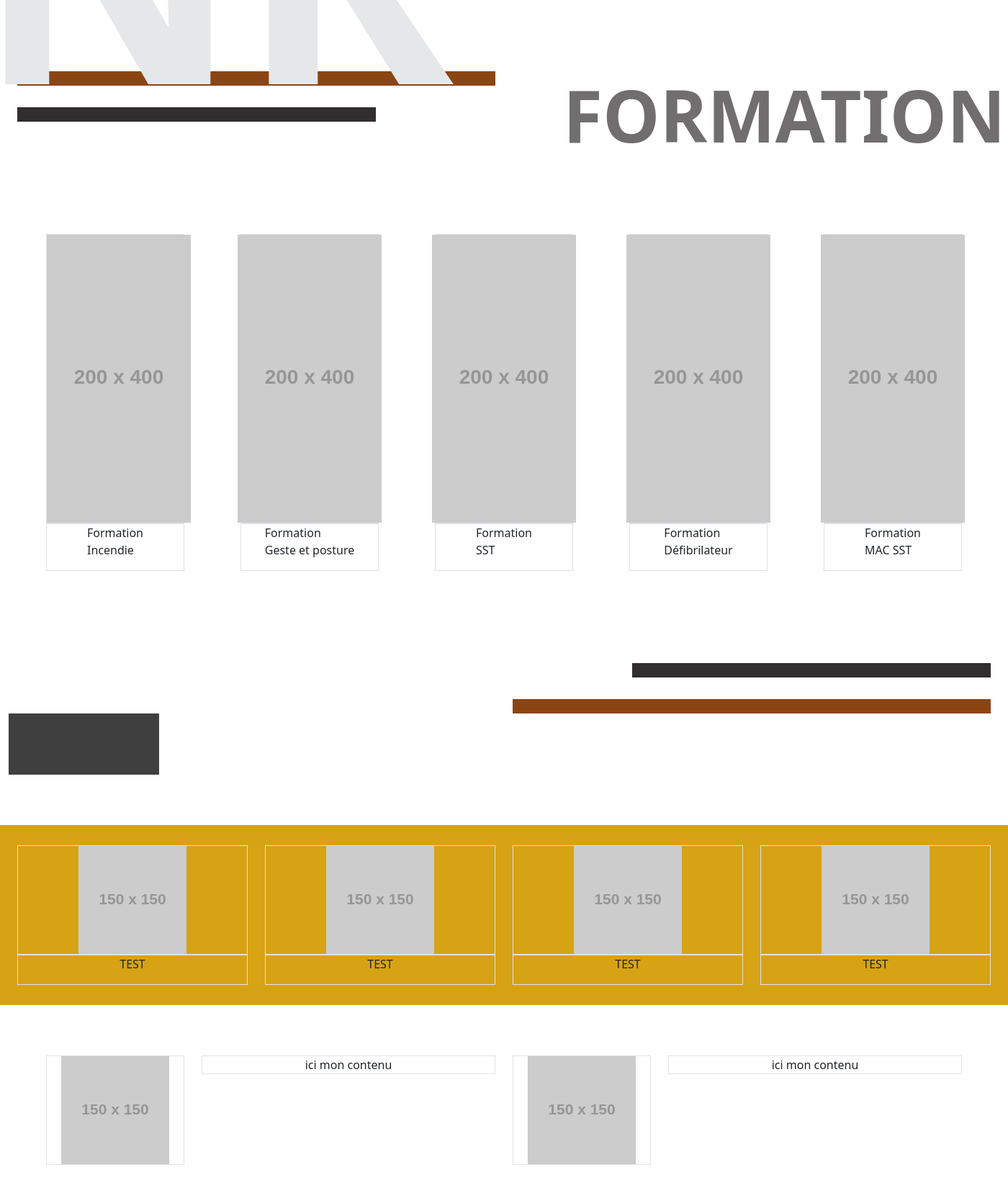
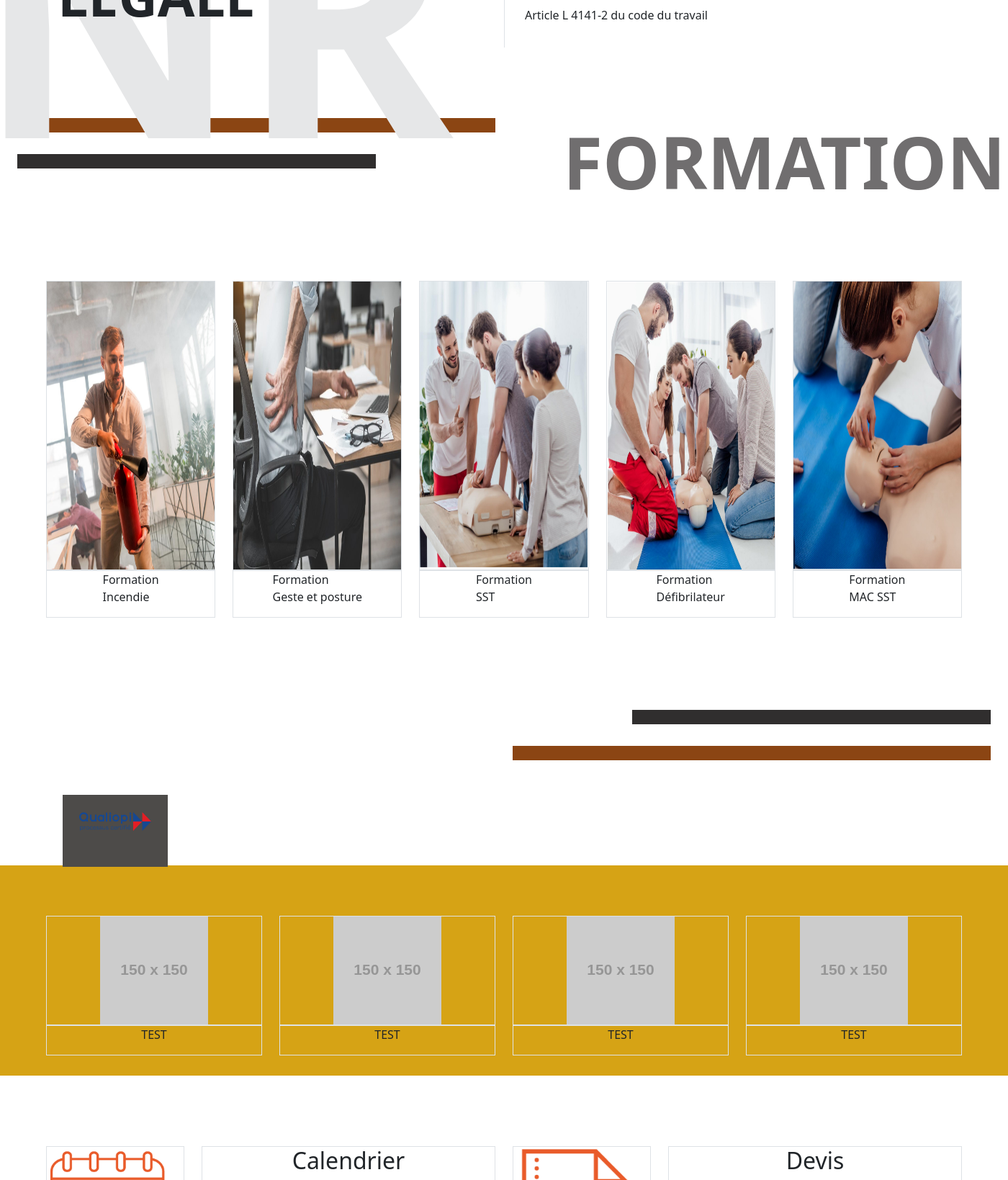
Before and after one commit to TheMaxium69/NRPrevention-SiteWeb, a PHP site: page / in a window 1400 px wide; the page is wider, and only the part inside the window is pictured. Shown: the part 1645-3284 px from the top of that part at 72% size. Run offline with PHP 8.4, Linux system fonts and the light colour scheme; grey boxes labelled with a size stand in for pictures from a placeholder-image service; some libraries are stand-ins or nearby versions.

Commit message:
Update index intégration

```diff
--- a/css/index.css
+++ b/css/index.css
@@ -7,18 +7,27 @@ body {
 #sectionCL,
 #sectionTF,
 #sectionF,
-#sectionQ {
+#sectionCD {
     margin-top: 5%;
     margin-bottom: 5%;
     padding-top: 2%;
     padding-bottom: 2%;
 }
 
-#sectionQ {
+#section {
+    padding: 5%;
+}
+
+#sectionQ2 {
+    padding-top: 5%;
+    padding-bottom: 2%;
+}
+
+#sectionQ2 {
     background-color: #d6a315;
 }
 
-#sectionQ .p {
+#sectionQ2 .p {
     color: aliceblue;
 }
 
@@ -54,7 +63,7 @@ section .fontCadreLegale {
     left: -33px;
     z-index: 1;
     min-width: 1100px;
-    top: 1250px;
+    top: 1325px;
 }
 
 #h2CL {
@@ -69,7 +78,7 @@ section .fontCadreLegale {
 
 .rectangledesign {
     /*width: 275px;*/
-    height: 85px;
+    height: 100px;
 }
 
 .rectanglecolor1 {
@@ -82,6 +91,16 @@ section .fontCadreLegale {
     /* A modifier plus tard !! */
 }
 
+.rectanglecolor3 {
+    background-color: #4d4b49;
+    /* A modifier plus tard !! */
+    padding: 12%;
+    margin: 12%;
+    position: relative;
+    top: 25px;
+
+}
+
 .fontFormations {
     font-size: 100px;
     font-weight: bold;
@@ -89,3 +108,20 @@ section .fontCadreLegale {
     left: 70px;
     color: rgb(112, 110, 111);
 }
+
+.imageFormation {
+
+
+}
+
+.imageFormation img {
+    width: 100%;
+    height: 400px;
+    display: flex;
+    justify-content: space-between;
+
+}
+
+.custom-width {
+    width: 20%;
+}
--- a/index.php
+++ b/index.php
@@ -15,7 +15,7 @@ head($page); ?>
                 <div class="row"> <!-- ça aligne -->
                     <div class="col-lg-4"> <!-- On copie ça le nombre de fois ou on a besoin -->
                         <div class="d-flex justify-content-center">
-                            <img src="https://placehold.co/150x150" class="m-3" height="150px" width="150px" alt="kc">
+                            <img src="./assets/deggr.png" class="m-3" height="200px" width="200px" alt="kc">
                         </div>
                         <div class="d-flex justify-content-center m-3">
                             ici mon titre 1
@@ -26,7 +26,7 @@ head($page); ?>
                     </div>
                     <div class="col-lg-4 border-end border-start"> <!-- On copie ça le nombre de fois ou on a besoin -->
                         <div class=" d-flex justify-content-center">
-                            <img src="https://placehold.co/150x150" class="m-3" height="150px" width="150px" alt="kc">
+                            <img src="./assets/iohni.png" class="m-3" height="200px" width="200px" alt="deggr">
                         </div>
                         <div class="d-flex justify-content-center m-3">
                             ici mon titre 2
@@ -37,7 +37,7 @@ head($page); ?>
                     </div>
                     <div class="col-lg-4"> <!-- On copie ça le nombre de fois ou on a besoin -->
                         <div class="d-flex justify-content-center">
-                            <img src="https://placehold.co/150x150" class="m-3" height="150px" width="150px" alt="kc">
+                            <img src="./assets/sqfze.png" class="m-3" height="200px" width="200px" alt="sqfze">
                         </div>
                         <div class="d-flex justify-content-center m-3">
                             ici mon titre 3
@@ -112,42 +112,42 @@ head($page); ?>
             <!-- FORMATIONS -->
             <div class="container"> <!-- container si je touche pas les bords pas de container si je touche les bords)
                     <h2>MON TITRE</h2>-->
-                <div class="row justify-content-between"> <!-- ça aligne -->
-                    <div class="col-lg-2"> <!-- On copie ça le nombre de fois ou on a besoin -->
-                        <div class="border">
-                            <img src="https://placehold.co/200x400" height="400px" width="200px" alt="kc">
+                <div class="row d-flex justify-content-around imageFormation"> <!-- ça aligne -->
+                    <div class="col-lg-2 custom-width"> <!-- On copie ça le nombre de fois ou on a besoin -->
+                        <div class="border d-flex justify-content-center">
+                            <img class="img-fluid" src="./assets/page-9.jpeg" alt="kc">
                         </div>
                         <div class="border d-flex justify-content-center">
                             <p class="text-start">Formation <br> Incendie</p>
                         </div>
                     </div>
-                    <div class="col-lg-2"> <!-- On copie ça le nombre de fois ou on a besoin -->
-                        <div class="border d-flex justify-content-center">
-                            <img src="https://placehold.co/200x400" height="400px" width="200px" alt="kc">
+                    <div class="col-lg-2 custom-width"> <!-- On copie ça le nombre de fois ou on a besoin -->
+                        <div class="border">
+                            <img src="./assets/postures.jpeg" alt="kc">
                         </div>
                         <div class="border d-flex justify-content-center">
                             <p class="text-start">Formation <br> Geste et posture</p>
                         </div>
                     </div>
-                    <div class="col-lg-2"> <!-- On copie ça le nombre de fois ou on a besoin -->
-                        <div class="border d-flex justify-content-center">
-                            <img src="https://placehold.co/200x400" height="400px" width="200px" alt="kc">
+                    <div class="col-lg-2 custom-width"> <!-- On copie ça le nombre de fois ou on a besoin -->
+                        <div class="border">
+                            <img src="./assets/dfdfg (1).jpeg" alt="kc">
                         </div>
                         <div class="border d-flex justify-content-center">
                             <p class="text-start">Formation <br> SST</p>
                         </div>
                     </div>
-                    <div class="col-lg-2"> <!-- On copie ça le nombre de fois ou on a besoin -->
-                        <div class="border d-flex justify-content-center">
-                            <img src="https://placehold.co/200x400" height="400px" width="200px" alt="kc">
+                    <div class="col-lg-2 custom-width"> <!-- On copie ça le nombre de fois ou on a besoin -->
+                        <div class="border">
+                            <img src="./assets/defib.jpeg" alt="kc">
                         </div>
                         <div class="border d-flex justify-content-center">
                             <p class="text-start">Formation <br> Défibrilateur</p>
                         </div>
                     </div>
-                    <div class="col-lg-2"> <!-- On copie ça le nombre de fois ou on a besoin -->
-                        <div class="border d-flex justify-content-center">
-                            <img src="https://placehold.co/200x400" height="400px" width="200px" alt="kc">
+                    <div class="col-lg-2 custom-width"> <!-- On copie ça le nombre de fois ou on a besoin -->
+                        <div class="border">
+                            <img src="./assets/page-5.jpeg" alt="kc">
                         </div>
                         <div class="border d-flex justify-content-center">
                             <p class="text-start">Formation <br>MAC SST</p>
@@ -170,21 +170,24 @@ head($page); ?>
                 </div>
             </div>
         </div>
-        <section id="section3CD">
+        <section id="sectionQ1">
+            <div class="container">
                 <!-- 3 cases design -->
                 <div> <!-- container si je touche pas les bords pas de container si je touche les bords)
                     <h2>MON TITRE</h2>-->
                     <div class="row p-0 m-0"> <!-- ça aligne -->
                         <div class="col-lg-2"> <!-- On copie ça le nombre de fois ou on a besoin -->
-                        <div class="rectangledesign rectanglecolor1">
+                            <div class="rectangledesign rectanglecolor3">
+                                <img class="img-fluid" src="./assets/Logo-Qualiopi.png" alt="Logo Qualiopi">
+                            </div>
                         </div>
                     </div>
                 </div>
             </div>
         </section>
-        <section id="sectionQ">
+        <section id="sectionQ2">
             <!-- Qualiopi -->
-            <div class="container-fluid"> <!-- container si je touche pas les bords pas de container si je touche les bords)
+            <div class="container"> <!-- container si je touche pas les bords pas de container si je touche les bords)
                     <h2>MON TITRE</h2>-->
                 <div class="row justify-content-between"> <!-- ça aligne -->
                     <div class="col-lg-3"> <!-- On copie ça le nombre de fois ou on a besoin -->
@@ -228,23 +231,23 @@ head($page); ?>
                     <h2>MON TITRE</h2>-->
                 <div class="row"> <!-- ça aligne -->
                     <div class="col-lg-2"> <!-- On copie ça le nombre de fois ou on a besoin -->
-                        <div class="border d-flex justify-content-center align-items-center">
-                            <img src="https://placehold.co/150x150" height="150px" width="150px" alt="kc">
+                        <div class="border d-flex justify-content-center">
+                            <img class="img-fluid" src="./assets/calendrier.png" alt="kc">
                         </div>
                     </div>
                     <div class="col-lg-4"> <!-- On copie ça le nombre de fois ou on a besoin -->
                         <div class="border d-flex justify-content-center">
-                            ici mon contenu
+                            <h2>Calendrier</h2>
                         </div>
                     </div>
                     <div class="col-lg-2"> <!-- On copie ça le nombre de fois ou on a besoin -->
-                        <div class="border d-flex justify-content-center align-items-center">
-                            <img src="https://placehold.co/150x150" height="150px" width="150px" alt="kc">
+                        <div class="border d-flex justify-content-center">
+                            <img class="img-fluid" src="./assets/calcul.png" alt="kc">
                         </div>
                     </div>
                     <div class="col-lg-4"> <!-- On copie ça le nombre de fois ou on a besoin -->
                         <div class="border d-flex justify-content-center">
-                            ici mon contenu
+                            <h2>Devis</h2>
                         </div>
                     </div>
                 </div>
```
Lines whose indentation alone changed are shown as unchanged.
